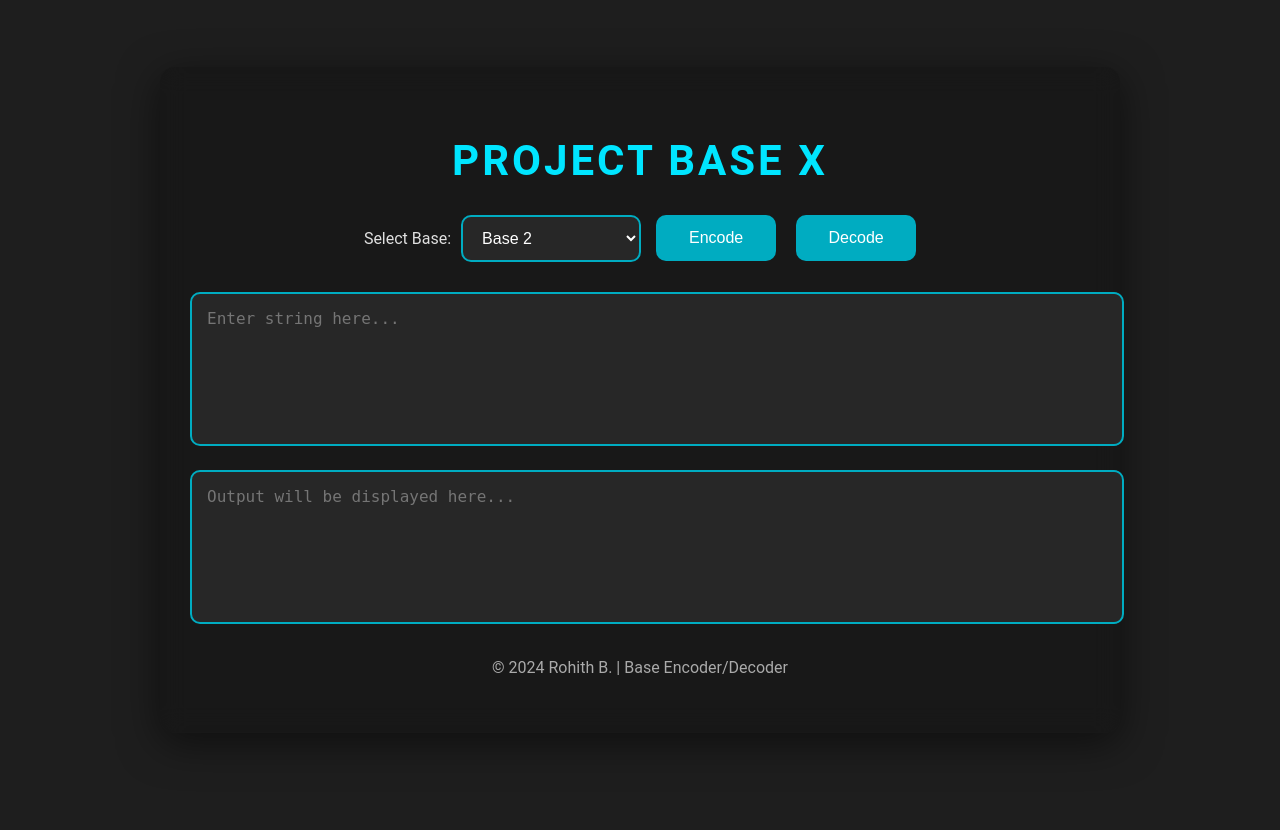
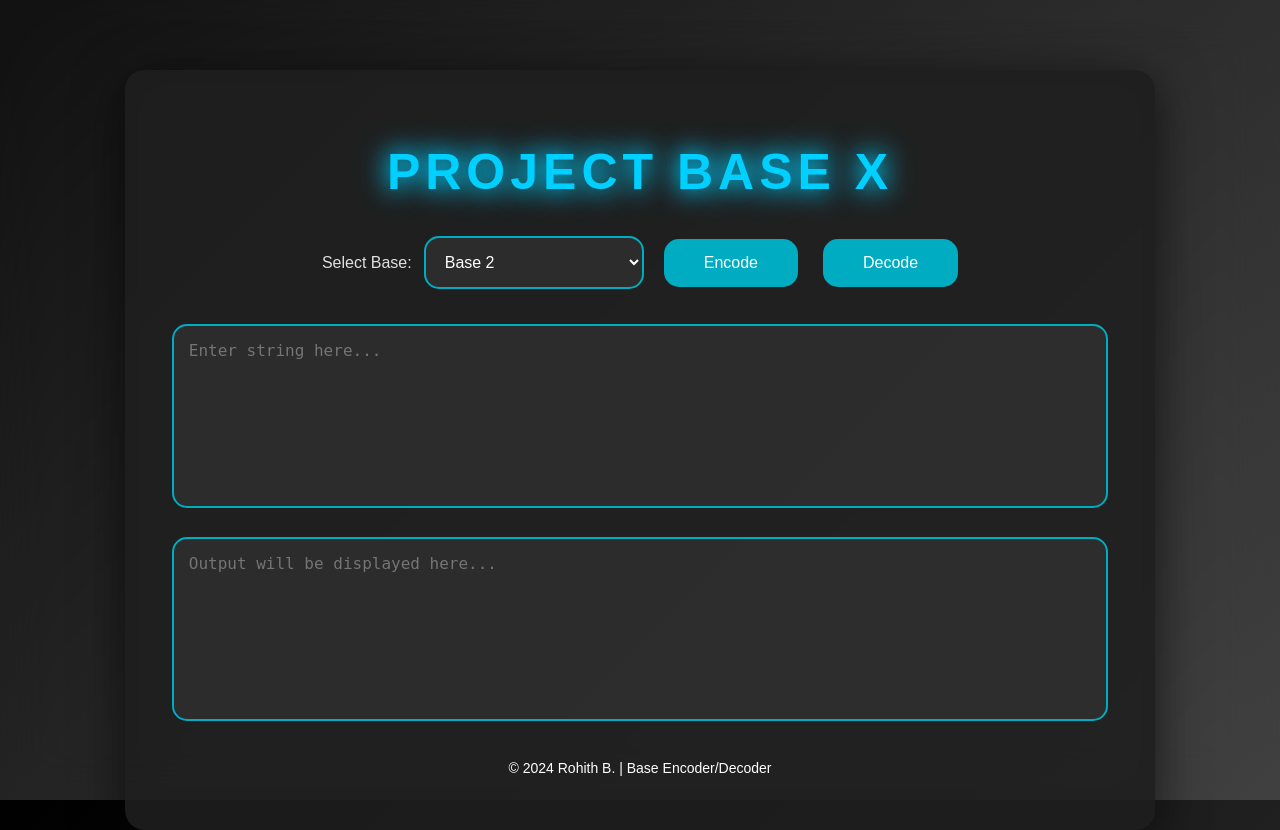
Before and after one commit to Rohithstrike/Base-X, a Flask app: page / in a window 1280 px wide. Before the commit the page ends 675 px from the top, so only its background shows below. Run offline with Flask 3, Linux system fonts and the light colour scheme.

Commit message:
UI-updated

```diff
--- a/main.py
+++ b/main.py
@@ -1,19 +1,17 @@
 import string
 import base64 as b64
-import struct
 
 # Standard Base85/Ascii85 character set
 BASE85_CHARS = (
     "0123456789ABCDEFGHIJKLMNOPQRSTUVWXYZabcdefghijklmnopqrstuvwxyz!#$%&()*+-;<=>?@^_`{|}~"
 )
 
-# Extended character set for bases greater than 85
+# Extended character set for bases greater than 85, including all printable ASCII chars
 EXTENDED_CHARS = (
-    "0123456789ABCDEFGHIJKLMNOPQRSTUVWXYZabcdefghijklmnopqrstuvwxyz"
-    "!#$%&()*+-;<=>?@^_`{|}~" + string.ascii_letters + string.punctuation + " "
+    string.digits + string.ascii_uppercase + string.ascii_lowercase + string.punctuation + " "
 )
 
-# Ensure the base is within valid range
+# Ensure the base is within the valid range
 def validate_base(base):
     if base < 2 or base > 100:
         raise ValueError("Base must be between 2 and 100.")
@@ -71,7 +69,7 @@ def base85_decode(input_string):
     decoded_bytes = b64.a85decode(input_string, adobe=False)
     return decoded_bytes.decode()
 
-# Base N encoding and decoding for different bases
+# Base N encoding and decoding for different bases (2 to 100)
 def base2(input_string, action):
     return baseN(input_string, action, 2)
 
--- a/static/styles.css
+++ b/static/styles.css
@@ -1,42 +1,52 @@
 /* Background and Body Styling */
 body {
-    font-family: 'Roboto', sans-serif;
+    font-family: 'Poppins', sans-serif;
     margin: 0;
     padding: 0;
     height: 100vh;
     display: flex;
     justify-content: center;
     align-items: center;
-    background-color: #1e1e1e;
+    background: linear-gradient(135deg, #000000, #333);
     color: #e0e0e0;
+    overflow: hidden;
 }
 
-/* Main Content Wrapper */
+/* Glassmorphism Background Effect */
 .content-wrapper {
     display: flex;
     justify-content: center;
     align-items: center;
     height: 100%;
     width: 100%;
+    background: rgba(255, 255, 255, 0.07);
+    backdrop-filter: blur(25px) saturate(150%);
+    animation: fadeIn 1s ease-in-out;
 }
 
+/* Main Container Styling */
 .main-container {
-    width: 85%;
-    max-width: 900px;
-    background: rgba(24, 24, 24, 0.9); /* Slightly more opaque */
-    border-radius: 15px;
-    padding: 40px 30px; /* Balanced padding */
+    width: 90%;
+    max-width: 950px;
+    background: rgba(30, 30, 30, 0.9);
+    border-radius: 20px;
+    padding: 40px 40px;
     text-align: center;
-    backdrop-filter: blur(12px);
-    box-shadow: 0 10px 40px rgba(0, 0, 0, 0.5);
+    backdrop-filter: blur(25px);
+    box-shadow: 0 10px 50px rgba(0, 0, 0, 0.6);
+    animation: slideUp 1.2s ease;
+    transform: translateY(50px);
 }
 
-/* Heading */
+/* Heading Animation */
 h1 {
-    font-size: 42px;
-    margin-bottom: 30px;
-    letter-spacing: 3px;
-    color: #00e5ff;
+    font-size: 50px;
+    margin-bottom: 35px;
+    letter-spacing: 5px;
+    color: #00d0ff;
+    text-shadow: 0 0 15px rgba(0, 208, 255, 0.6);
+    position: relative;
+    animation: neonGlow 2.5s infinite alternate ease-in-out;
 }
 
 /* Controls Section */
@@ -45,88 +55,140 @@ h1 {
     justify-content: center;
     align-items: center;
     flex-wrap: wrap;
-    gap: 15px;
-    margin-bottom: 30px;
+    gap: 20px;
+    margin-bottom: 35px;
+    animation: fadeIn 1.5s ease-in-out;
 }
 
 /* Select Container Styling */
 .select-container {
     display: flex;
     align-items: center;
-    gap: 10px;
+    gap: 12px;
 }
 
 select#baseSelect {
-    padding: 12px 15px;
-    border-radius: 10px;
+    padding: 15px;
+    border-radius: 15px;
     border: 2px solid #00acc1;
-    background-color: rgba(50, 50, 50, 0.6);
+    background-color: rgba(50, 50, 50, 0.7);
     color: #fff;
     font-size: 16px;
-    width: 180px;
+    width: 220px;
     cursor: pointer;
-    transition: border 0.3s, background-color 0.3s;
+    transition: border 0.3s, background-color 0.3s, transform 0.3s ease;
 }
 
-select#baseSelect:focus {
-    outline: none;
+select#baseSelect:hover {
     border: 2px solid #00e5ff;
-    background-color: rgba(50, 50, 50, 0.8);
+    background-color: rgba(50, 50, 50, 0.9);
+    transform: scale(1.05);
 }
 
-/* Button Group Styling */
+/* Button Group with Animation */
 .btn-group {
     display: flex;
-    gap: 20px;
+    gap: 25px;
 }
 
 button {
-    padding: 14px 30px;
-    border-radius: 10px;
+    padding: 15px 40px;
+    border-radius: 15px;
     background-color: #00acc1;
     color: #fff;
     border: none;
     font-size: 16px;
     cursor: pointer;
-    transition: background-color 0.3s ease;
-    min-width: 120px;
+    transition: background-color 0.3s ease, transform 0.3s ease;
 }
 
 button:hover {
     background-color: #00838f;
+    transform: translateY(-8px);
+    box-shadow: 0 8px 20px rgba(0, 208, 255, 0.4);
 }
 
 /* Input and Output Containers */
 .input-output-container {
     display: flex;
     flex-direction: column;
-    gap: 20px;
-    margin-bottom: 30px;
+    gap: 25px;
+    margin-bottom: 35px;
 }
 
 /* Textarea Styling */
 textarea {
-    width: 100%;
-    height: 120px;
+    width: 95%;
+    height: 150px;
     padding: 15px;
     border: none;
-    border-radius: 10px;
-    background-color: rgba(50, 50, 50, 0.6);
+    border-radius: 15px;
+    background-color: rgba(50, 50, 50, 0.7);
     color: #fff;
     font-size: 16px;
     resize: none;
     border: 2px solid #00acc1;
+    transition: border 0.3s, background-color 0.3s;
 }
 
 textarea:focus {
     outline: none;
     border: 2px solid #00e5ff;
+    background-color: rgba(50, 50, 50, 0.9);
 }
 
 /* Footer Styling */
 footer {
-    margin-top: 20px;
-    color: #aaa;
+    margin-top: 30px;
+    color: #ffffff;
+    font-size: 14px;
+    animation: fadeIn 2s ease;
+}
+
+/* Animations */
+@keyframes fadeIn {
+    from {
+        opacity: 0;
+    }
+    to {
+        opacity: 1;
+    }
+}
+
+@keyframes slideUp {
+    0% {
+        opacity: 0;
+        transform: translateY(50px);
+    }
+    100% {
+        opacity: 1;
+        transform: translateY(0);
+    }
+}
+
+@keyframes neonGlow {
+    0% {
+        text-shadow: 0 0 15px rgba(0, 208, 255, 0.6), 0 0 25px rgba(0, 208, 255, 0.6);
+    }
+    100% {
+        text-shadow: 0 0 25px rgba(0, 208, 255, 1), 0 0 35px rgba(0, 208, 255, 1);
+    }
+}
+
+/* Pop-up Animation for Select */
+.animate-pop {
+    animation: popUp 0.8s ease-out;
+}
+
+@keyframes popUp {
+    0% {
+        opacity: 0;
+        transform: scale(0.5);
+    }
+    100% {
+        opacity: 1;
+        transform: scale(1);
+    }
 }
 
 /* Responsive Adjustments */
--- a/templates/index.html
+++ b/templates/index.html
@@ -14,8 +14,7 @@
             <div class="controls">
                 <div class="select-container">
                     <label for="baseSelect">Select Base:</label>
-                    <select id="baseSelect">
-                        <!-- Bases 2 to 100 -->
+                    <select id="baseSelect" class="animate-pop">
                         <option value="base2">Base 2</option>
                         <option value="base3">Base 3</option>
                         <option value="base4">Base 4</option>
@@ -119,14 +118,14 @@
                 </div>
 
                 <div class="btn-group">
-                    <button onclick="processAction('encode')">Encode</button>
-                    <button onclick="processAction('decode')">Decode</button>
+                    <button onclick="processAction('encode')" class="btn animate-slide-up">Encode</button>
+                    <button onclick="processAction('decode')" class="btn animate-slide-up">Decode</button>
                 </div>
             </div>
 
             <div class="input-output-container">
                 <div class="box">
-                    <textarea id="inputString" placeholder="Enter string here..."></textarea>
+                    <textarea id="inputString" class="input-area" placeholder="Enter string here..."></textarea>
                 </div>
                 <div class="box">
                     <textarea id="outputString" class="output-area" placeholder="Output will be displayed here..." readonly></textarea>
```
